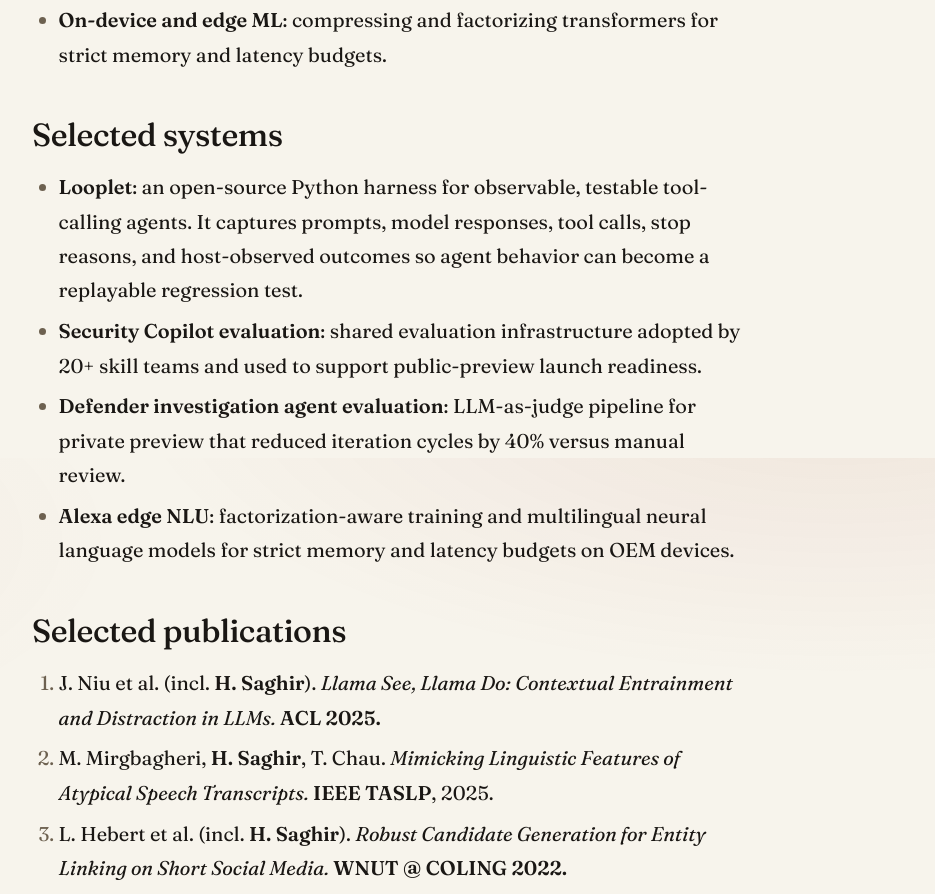
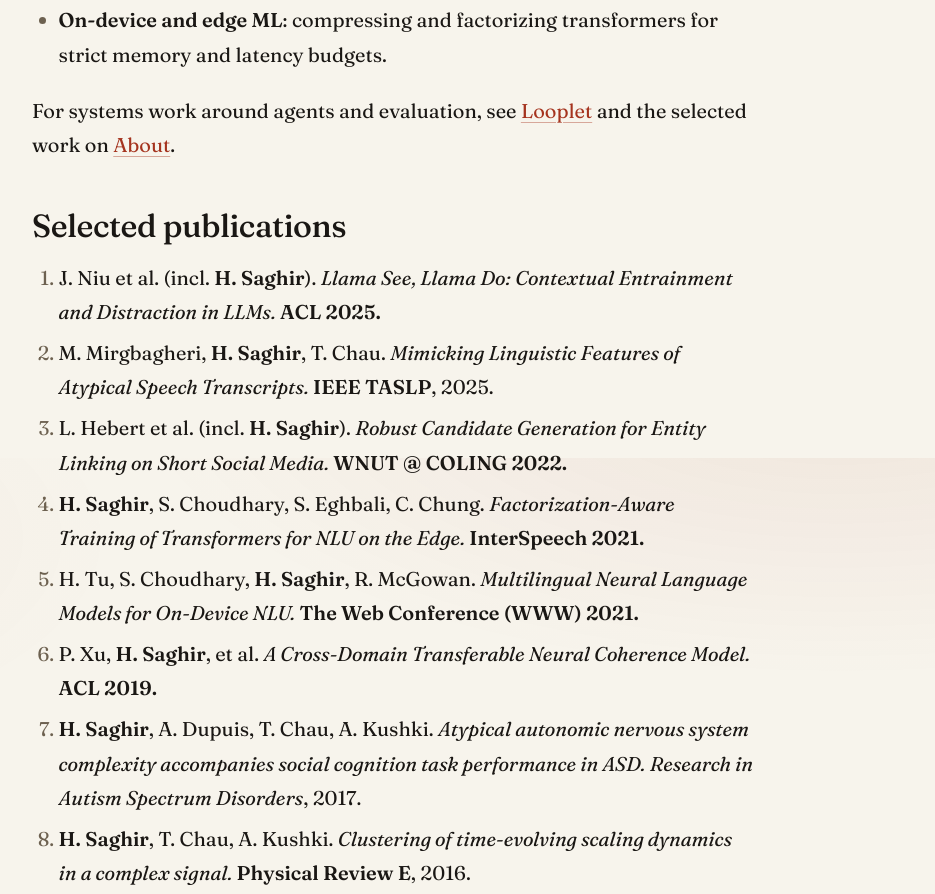
Before and after one commit to hsaghir/hsaghir.github.io, an Astro site: page /research in a window 1280 px wide. Shown: the part 1142-2036 px from the top of the page, without its empty margins (247-1182 px from the left). Built offline with nearby package versions, Linux system fonts and the light colour scheme; Astro itself is replaced by a stand-in of ours.

Commit message:
Consolidate profile page copy

```diff
--- a/src/pages/research.md
+++ b/src/pages/research.md
@@ -32,18 +32,8 @@
 - **On-device and edge ML**: compressing and factorizing transformers
   for strict memory and latency budgets.
 
-## Selected systems
-
-- **Looplet**: an open-source Python harness for observable, testable
-   tool-calling agents. It captures prompts, model responses, tool calls, stop
-   reasons, and host-observed outcomes so agent behavior can become a replayable
-   regression test.
-- **Security Copilot evaluation**: shared evaluation infrastructure adopted by
-   20+ skill teams and used to support public-preview launch readiness.
-- **Defender investigation agent evaluation**: LLM-as-judge pipeline for private
-   preview that reduced iteration cycles by 40% versus manual review.
-- **Alexa edge NLU**: factorization-aware training and multilingual neural
-   language models for strict memory and latency budgets on OEM devices.
+For systems work around agents and evaluation, see [Looplet](/looplet/) and the
+selected work on [About](/about/).
 
 ## Selected publications
 
```
Also changed, not shown: src/pages/work-together.astro (+5 -8 lines).
